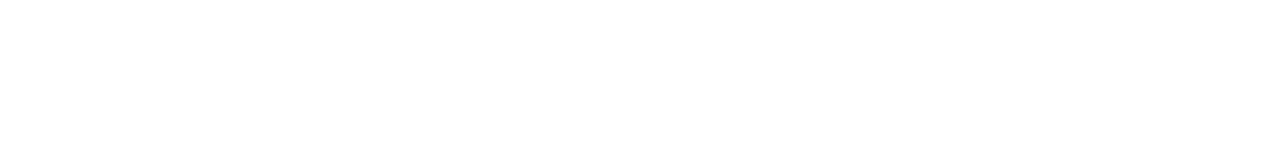
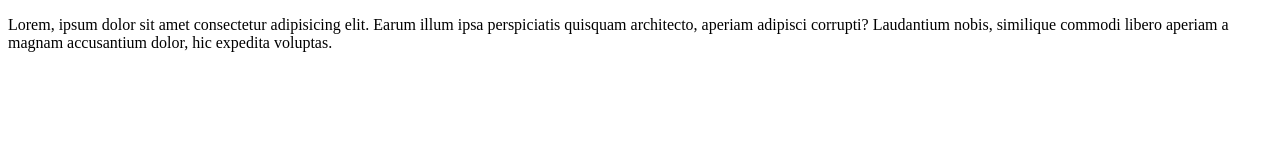
Before and after one commit to hanaahmed90/test1, a plain HTML site: page about.html in a window 1280 px wide. Drawn offline with Linux system fonts and the light colour scheme.

Commit message:
added the paraghraph to the about page

```diff
--- a/about.html
+++ b/about.html
@@ -6,6 +6,7 @@
     <title>Document</title>
 </head>
 <body>
+    <p>Lorem, ipsum dolor sit amet consectetur adipisicing elit. Earum illum ipsa perspiciatis quisquam architecto, aperiam adipisci corrupti? Laudantium nobis, similique commodi libero aperiam a magnam accusantium dolor, hic expedita voluptas.</p>
 
 </body>
 </html>
```
